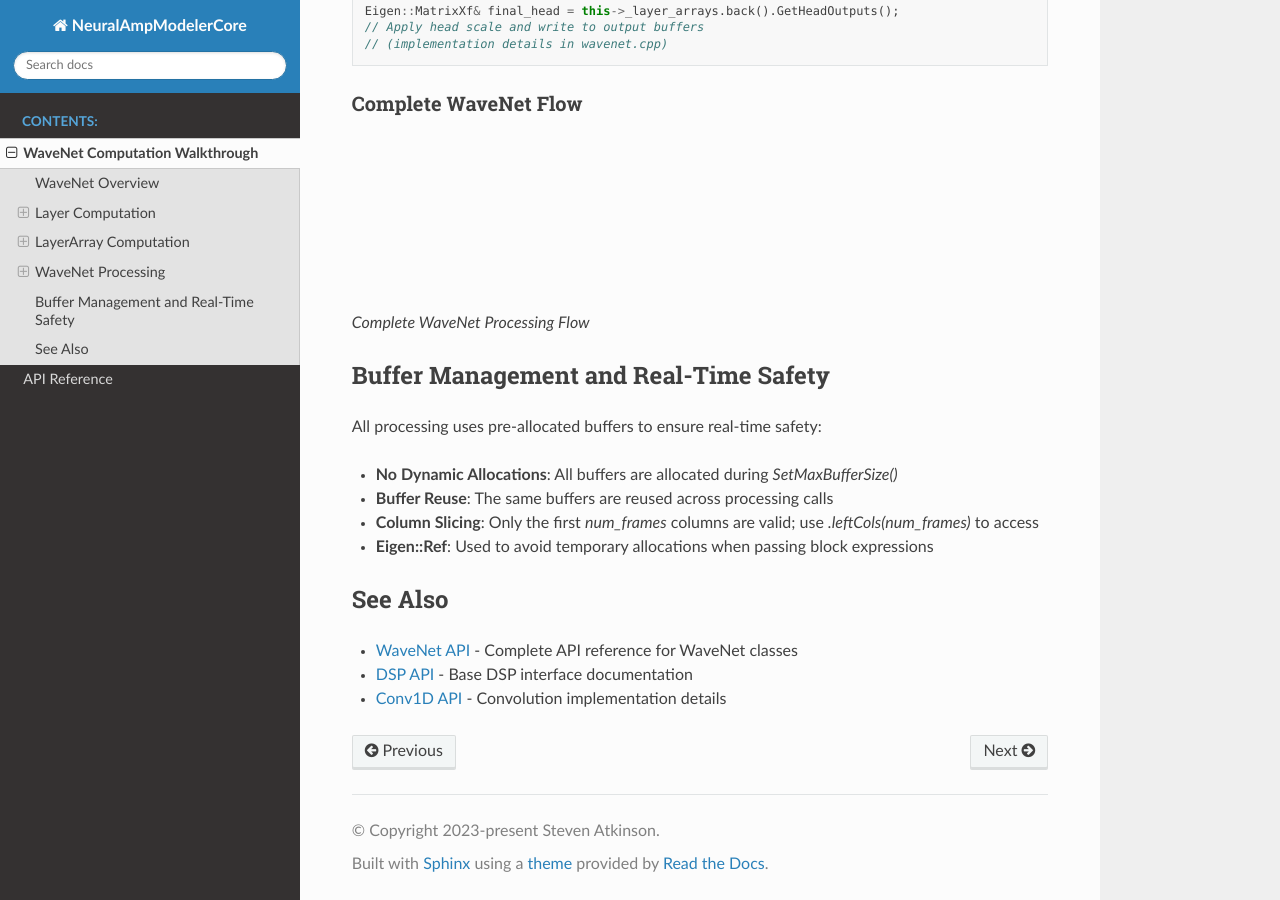
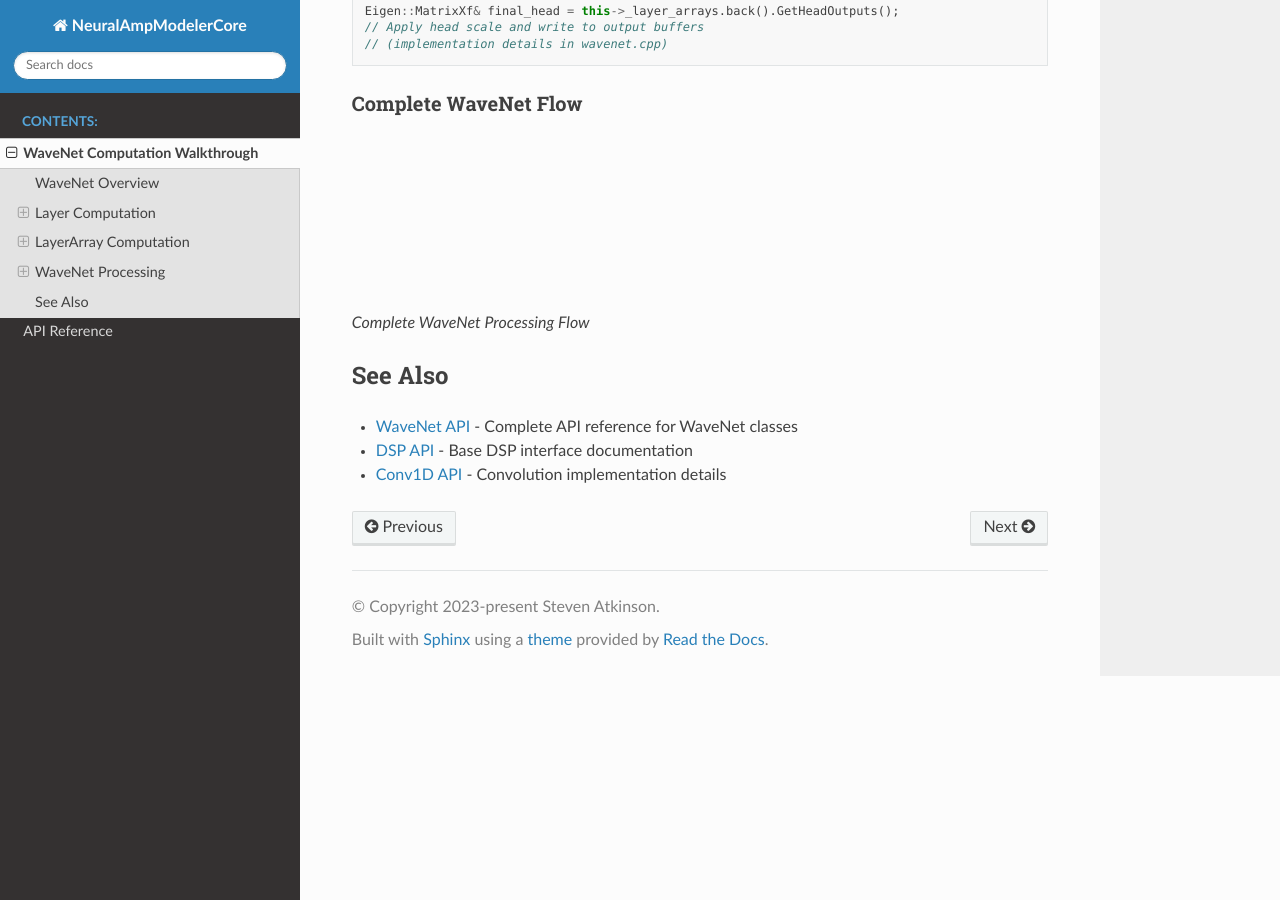
Before and after one commit to sdatkinson/NeuralAmpModelerCore, a Sphinx documentation site: the page built from docs/wavenet_walkthrough.rst, in a window 1280 px wide and 900 px high, scrolled down 9236 px. Built offline with Sphinx 7.4.7 and the Read the Docs theme 3.1.0, drawn with Linux system fonts in a browser that asks for light colours.

Commit message:
Update wavenet_walkthrough.rst - remove RT section

```diff
--- a/docs/wavenet_walkthrough.rst
+++ b/docs/wavenet_walkthrough.rst
@@ -404,16 +404,6 @@ Complete WaveNet Flow
        HeadAccum --> HeadScale[Head Scale]
        HeadScale --> AudioOut[Audio Output]
 
-Buffer Management and Real-Time Safety
----------------------------------------
-
-All processing uses pre-allocated buffers to ensure real-time safety:
-
-* **No Dynamic Allocations**: All buffers are allocated during `SetMaxBufferSize()`
-* **Buffer Reuse**: The same buffers are reused across processing calls
-* **Column Slicing**: Only the first `num_frames` columns are valid; use `.leftCols(num_frames)` to access
-* **Eigen::Ref**: Used to avoid temporary allocations when passing block expressions
-
 See Also
 --------
 
```
